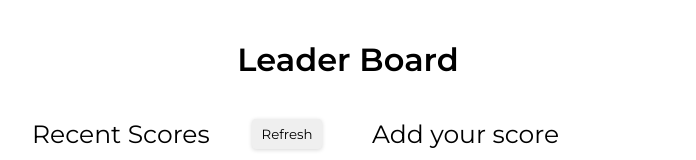
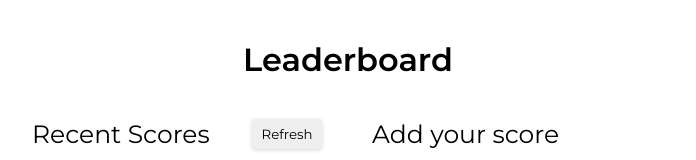
Before and after one commit to paulinagonzalezc/leaderboard, a website built with webpack: page src/index.html in a window 1280 px wide. Shown: the top 160 px of the page, without its empty margins (292-988 px from the left). Built offline with nearby package versions, Linux system fonts and the light colour scheme.

Commit message:
Update the README file

```diff
--- a/src/index.html
+++ b/src/index.html
@@ -3,7 +3,7 @@
   <head>
     <meta charset="UTF-8" />
     <meta name="viewport" content="width=device-width, initial-scale=1.0" />
-    <title>Leader Board</title>
+    <title>Leaderboard</title>
     <link rel="preconnect" href="https://fonts.googleapis.com" />
     <link rel="preconnect" href="https://fonts.gstatic.com" crossorigin />
     <link
@@ -12,7 +12,7 @@
     />
   </head>
   <body>
-    <h1 class="page-title">Leader Board</h1>
+    <h1 class="page-title">Leaderboard</h1>
     <div class="two-columns-container">
       <div class="column1-container">
         <div class="scores-title-container">
```
Also changed, not shown: README.md.
